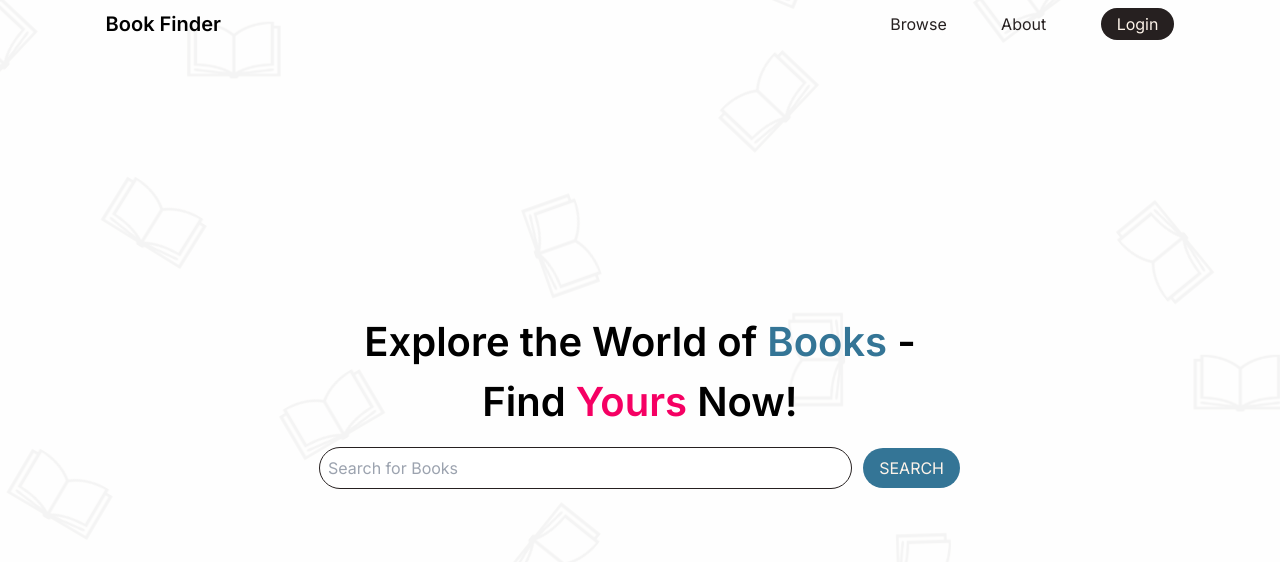
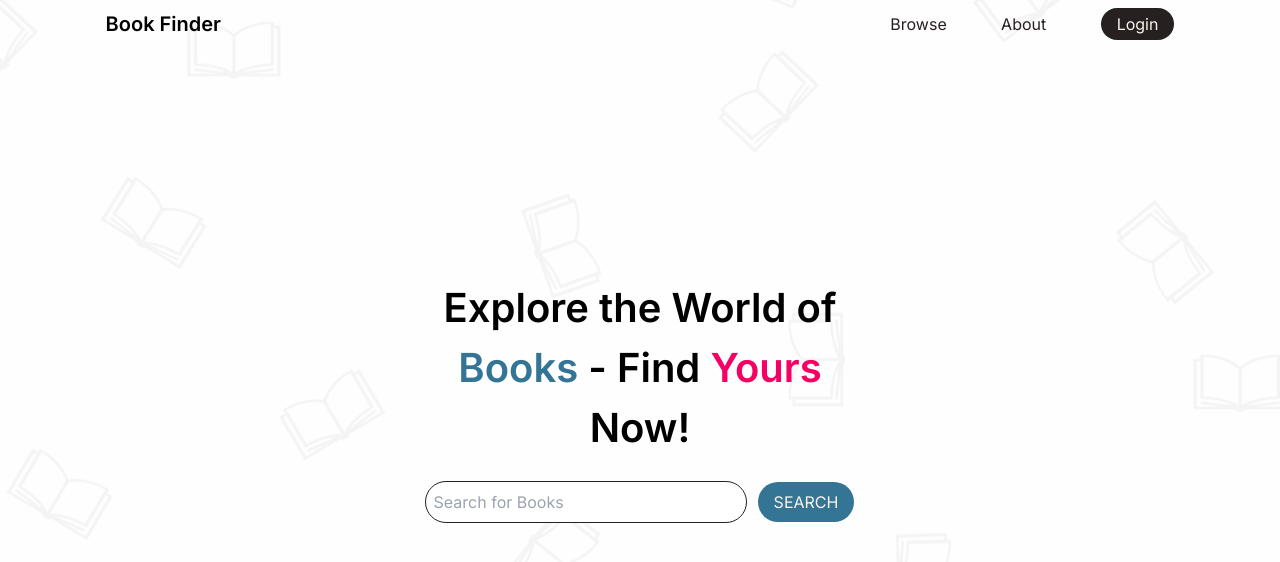
Before and after one commit to karanvirsb/book_finder, a Next.js app: page / in a window 1280 px wide. Shown: the top 562 px of the page. Built offline with nearby package versions, Linux system fonts and the light colour scheme.

Commit message:
added padding

```diff
--- a/src/pages/index.tsx
+++ b/src/pages/index.tsx
@@ -5,7 +5,7 @@ export default function Home(): JSX.Element {
 	return (
 		<main className="relative min-h-[100svh] bg-books-background bg-center bg-no-repeat">
 			<Layout>
-				<section className="absolute top-[50%] left-[50%] flex translate-x-[-50%] translate-y-[-50%] flex-col gap-4">
+				<section className="absolute top-[50%] left-[50%] flex translate-x-[-50%] translate-y-[-50%] flex-col gap-6 px-[clamp(2rem,1rem+7vw,7rem)]">
 					<h1 className="text-center text-[clamp(1.69rem,calc(1.40rem+1.41vw),2.50rem)] font-semibold">
 						Explore the World of <span className="text-tertiary">Books</span> -
 						Find <span className="text-primary_accent">Yours</span> Now!
```
